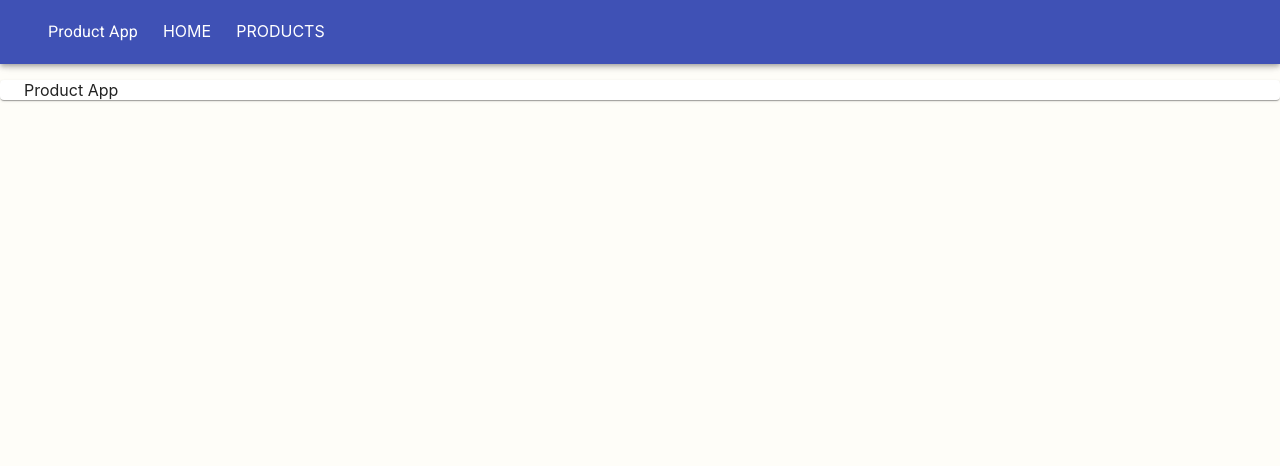
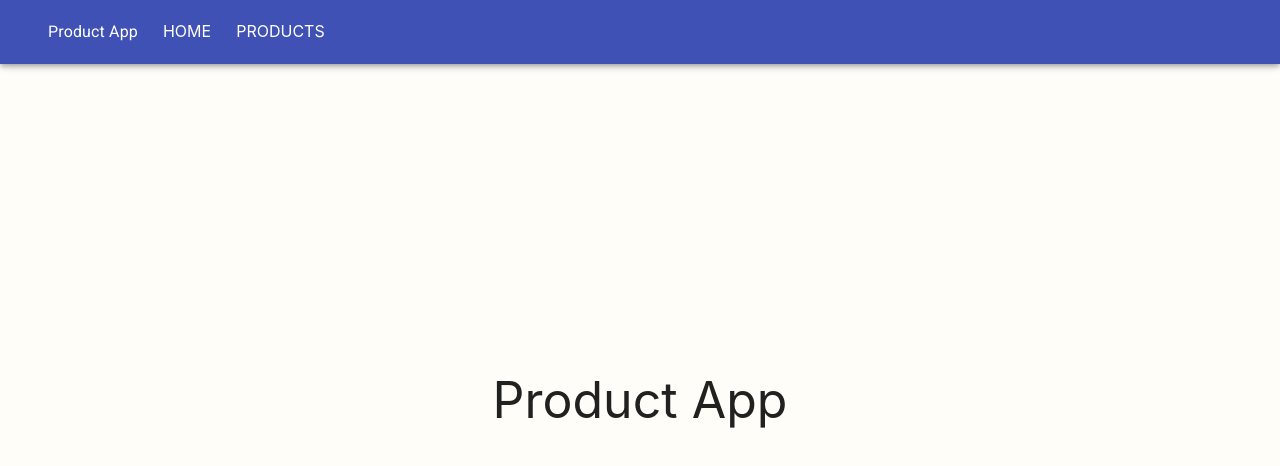
Before and after one commit to Ostapiuss/product-app, a React (Create React App) app: page / in a window 1280 px wide. Shown: the top 466 px of the page. Built offline with nearby package versions, Linux system fonts and the light colour scheme; no server answers; the database is empty.

Commit message:
add header

```diff
--- a/src/App.js
+++ b/src/App.js
@@ -84,15 +84,13 @@ export const App = () => {
     getProducts();
   }, []);
 
-  console.log(products);
-
   return (
     <>
       <AppBar position="fixed">
         <Container fixed>
 
           <Toolbar className="header">
-            <Typography className="header__logo-title">
+            <Typography className="header__logo">
               Product App
             </Typography>
 
--- a/src/components/HomePage/HomePage.jsx
+++ b/src/components/HomePage/HomePage.jsx
@@ -6,7 +6,9 @@ export const HomePage = () => (
   <section>
     <Paper>
       <Container fixed>
-        <Box className="header__logo-title" mt={10}>
+        <Box
+          className="header__logo-title"
+        >
           Product App
         </Box>
       </Container>
--- a/src/components/HomePage/HomePage.scss
+++ b/src/components/HomePage/HomePage.scss
@@ -0,0 +1,8 @@
+.header__logo-title {
+  position: absolute;
+  left: 50%;
+  top: 50%;
+  transform: translate(-50%, -50%);
+
+  font-size: 50px;
+}
```
